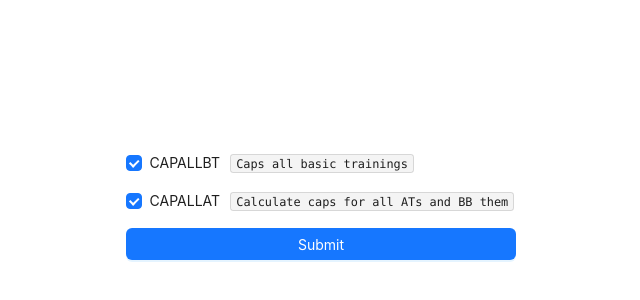
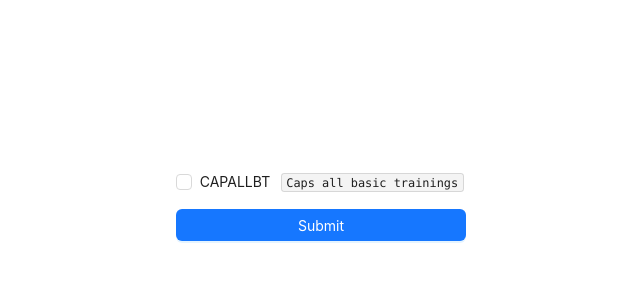
Before and after one commit to RdotSilva/TypeScript-React-Vite-NGU-Profile-Helper, a React (Vite) app: page / in a window 1280 px wide. Shown: the part 194-494 px from the top of the page, without its empty margins (319-959 px from the left). Built offline with nearby package versions, Linux system fonts and the light colour scheme.

Commit message:
Refactor using new component

```diff
--- a/src/components/CheckForm/CheckForm.tsx
+++ b/src/components/CheckForm/CheckForm.tsx
@@ -5,6 +5,7 @@ import {
   EnergyCapFieldDescriptions,
   EnergyCapFieldNames,
 } from "../../types/energy/energyTypes";
+import CheckFormItem from "../CheckFormItem/CheckFormItem";
 
 const { Text } = Typography;
 
@@ -27,35 +28,12 @@ const CheckForm = () => {
   return (
     <form onSubmit={handleSubmit(onSubmit)}>
       <Flex gap="middle" vertical>
-        <Flex>
-          <Controller
-            render={({ field }) => (
-              <Checkbox {...field} defaultChecked={defaultValues.CAPALLBT}>
-                CAPALLBT
-              </Checkbox>
-            )}
-            control={control}
-            name={EnergyCapFieldNames.CAPALLBT}
-            defaultValue={true}
-          />
-
-          <Text code>{EnergyCapFieldDescriptions.CAPALLBT}</Text>
-        </Flex>
-
-        <Flex>
-          <Controller
-            render={({ field }) => (
-              <Checkbox {...field} defaultChecked={defaultValues.CAPALLAT}>
-                CAPALLAT
-              </Checkbox>
-            )}
-            control={control}
-            name={EnergyCapFieldNames.CAPALLAT}
-            defaultValue={true}
-          />
-
-          <Text code>{EnergyCapFieldDescriptions.CAPALLAT}</Text>
-        </Flex>
+        <CheckFormItem
+          name={EnergyCapFieldNames.CAPALLBT}
+          description={EnergyCapFieldDescriptions.CAPALLBT}
+          control={control}
+          defaultValue={defaultValues.CAPALLBT}
+        />
 
         <Button type="primary" htmlType="submit">
           Submit
```
